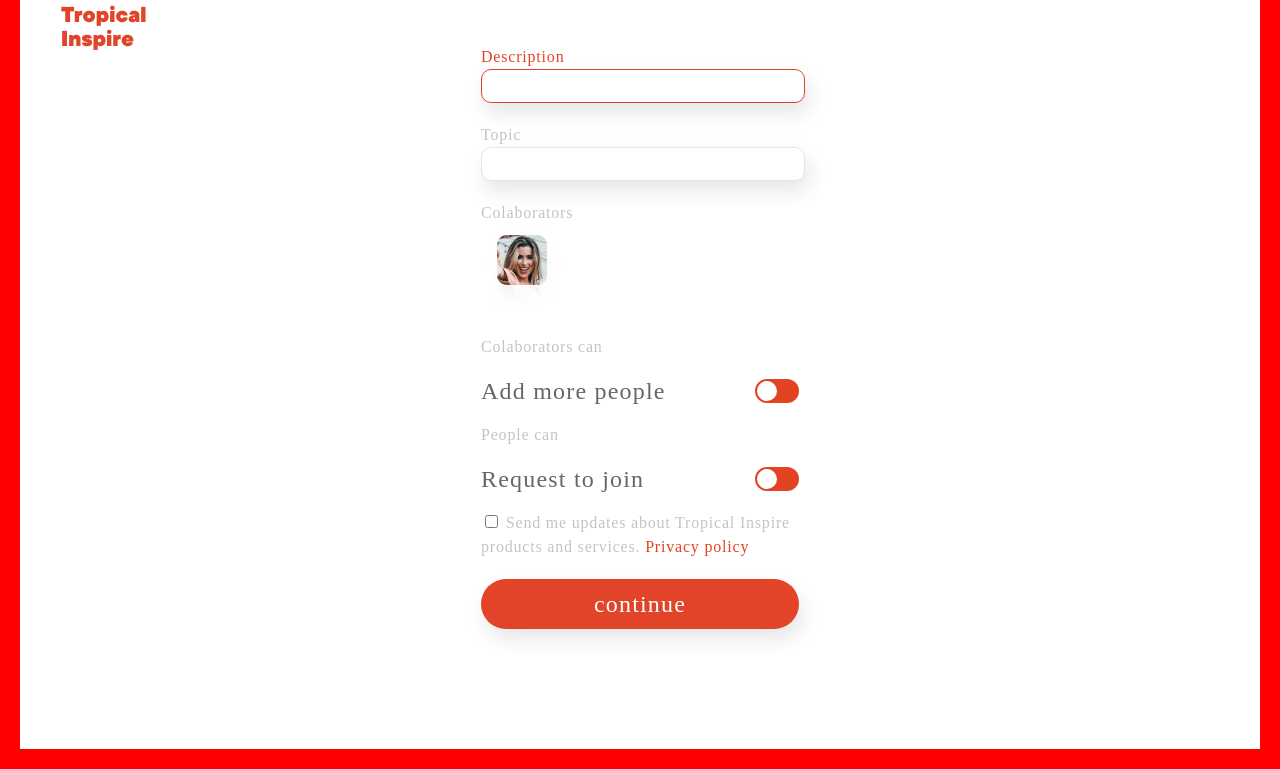
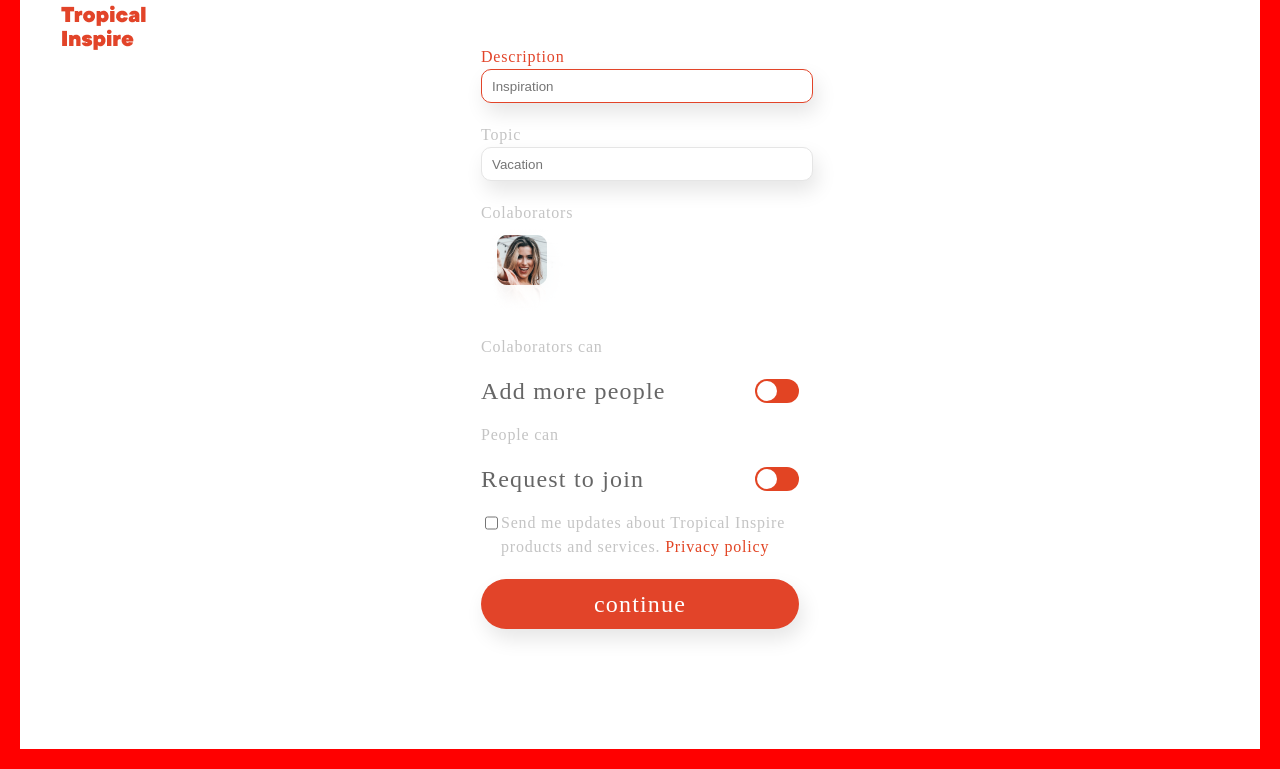
Before and after one commit to vanyamotobiker/forms, a plain HTML site: page index.html in a window 1280 px wide. Shown: the part 95-864 px from the top of the page. Drawn offline with Linux system fonts and the light colour scheme.

Commit message:
placeholder input

```diff
--- a/index.css
+++ b/index.css
@@ -30,6 +30,7 @@ body{
 .red_form{
    width: 318px;
    height: 30px;
+   padding-left: 10px;
    background: #FFFFFF;
    border: 1px solid #E24429;
    box-shadow: 4px 10px 20px rgba(0, 0, 0, 0.1);
@@ -38,6 +39,7 @@ body{
 .grey_form{
    width: 318px;
    height: 30px;
+   padding-left: 10px;
    background: #FFFFFF;
    border: 1px solid #E5E5E5;
    box-shadow: 4px 10px 20px rgba(0, 0, 0, 0.1);
@@ -133,9 +135,22 @@ button{
    letter-spacing: 0.05em;
    color: #FFFFFF;
 }
+.privacy_policy{
+   font-family: 'TT Commons';
+   font-size: 16px;
+   line-height: 24px;
+   letter-spacing: 0.05em;
+   color: #C4C4C4;
+}
 
 .privacy_policy a{
    text-decoration: none;
    color: #E24423;
+}
+.footer_checkbox{
+   display: flex;
+}
+.ckeckbox_prvacy_policy{
+   margin-bottom: 27px;
 
 }
--- a/index.html
+++ b/index.html
@@ -20,11 +20,11 @@
 
             <label>
                 <span>Description</span>
-                <input class="red_form" type="text">
+                <input class="red_form" placeholder="Inspiration" type="text">
             </label>
             <label>
                 Topic
-                <input class="grey_form"  type="text">
+                <input class="grey_form" placeholder="Vacation" type="text">
             </label>
 
 
@@ -51,10 +51,15 @@
                 </div>
             </label>
 
-        <label for="privacy_policy" class="privacy_policy">
-            <input name="agreeName" id="agree" type="checkbox">
-            Send me updates about Tropical Inspire products and services. <a href="">Privacy policy</a>
-        </label>
+        <div class="footer_checkbox">
+
+                <input name="agreeName" class="ckeckbox_prvacy_policy" id="agree" type="checkbox">
+
+
+            <div class="privacy_policy">
+                Send me updates about Tropical Inspire products and services. <a href="">Privacy policy</a>
+            </div>
+        </div>
 
         <button type="submit">continue</button>
 
```
